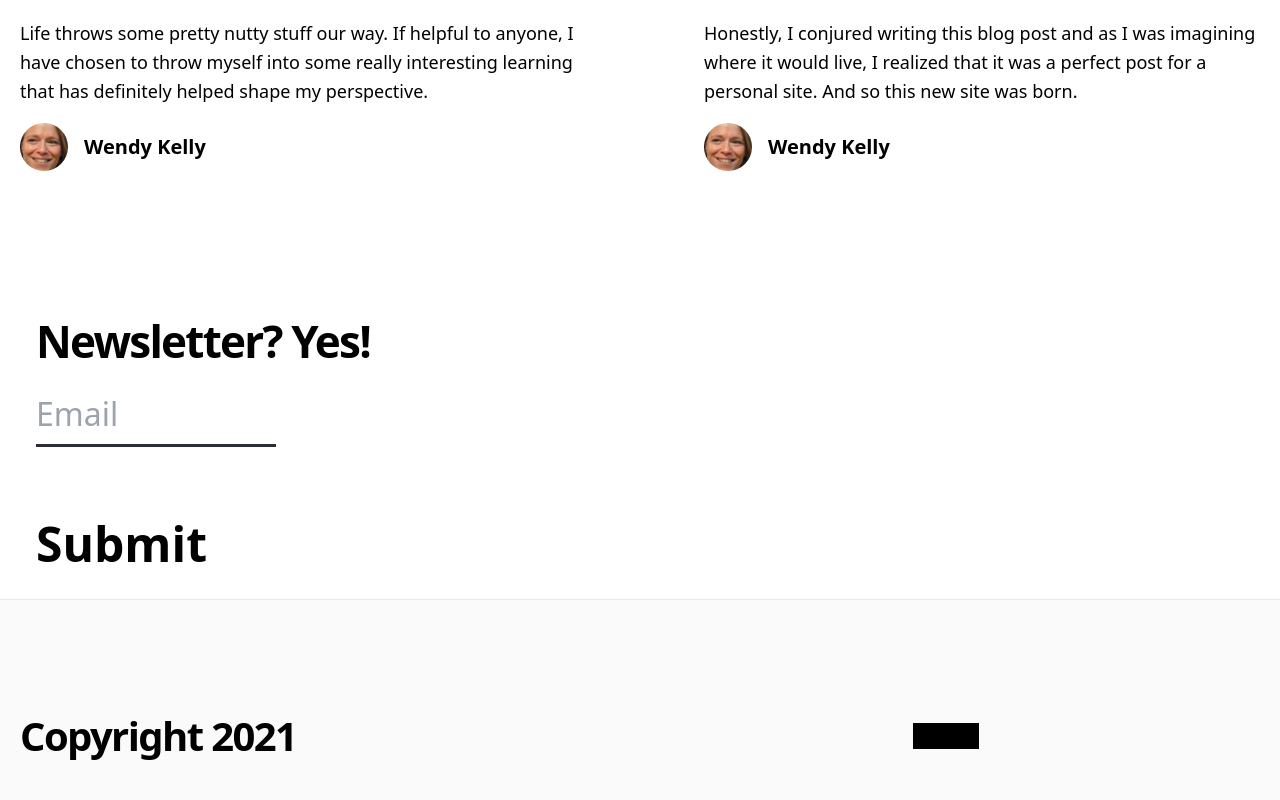
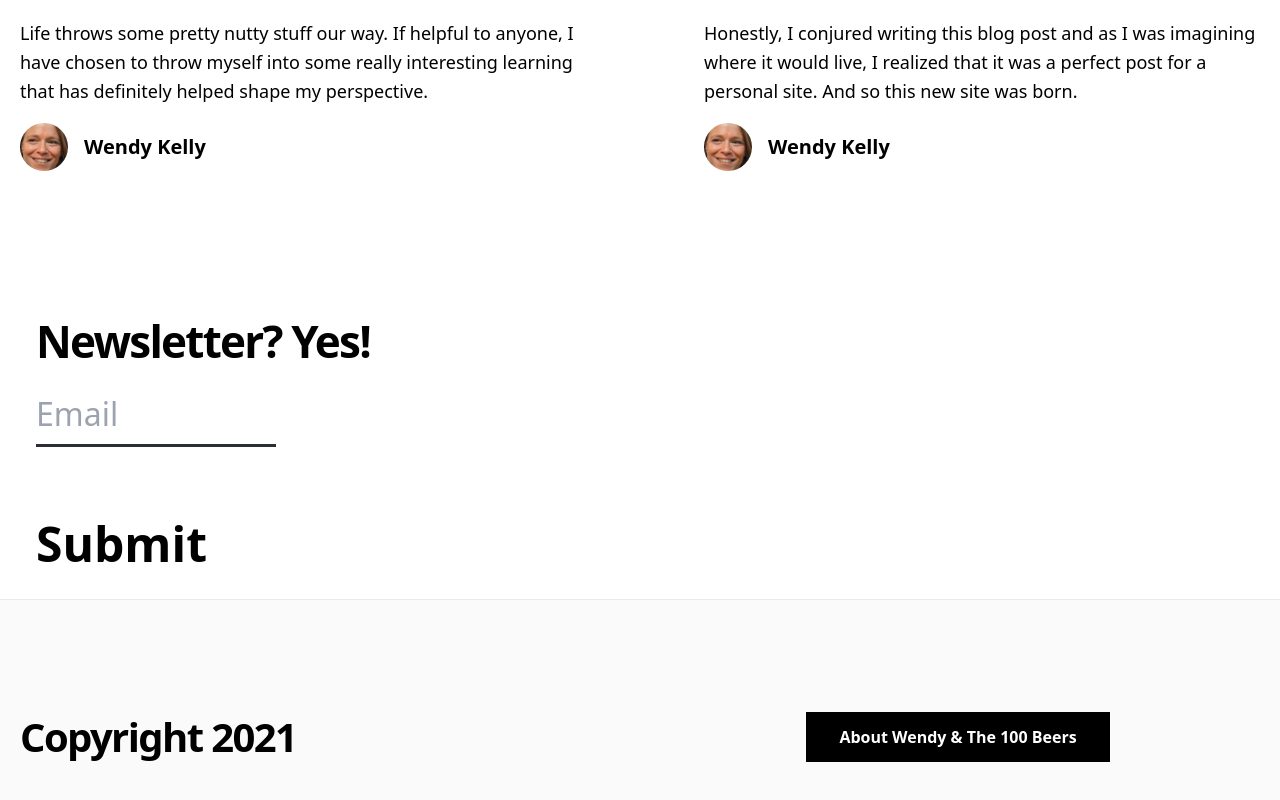
Before and after one commit to WendyKKelly/WendyKK, a Next.js app: page / in a window 1280 px wide. Shown: the part 1770-2570 px from the top of the page. Built offline with nearby package versions, Linux system fonts and the light colour scheme.

Commit message:
about button

```diff
--- a/components/footer.js
+++ b/components/footer.js
@@ -11,17 +11,12 @@ export default function Footer() {
           </h3>
           <div className="flex flex-col lg:flex-row justify-center items-center lg:pl-4 lg:w-1/2">
             <a
-              href="https://nextjs.org/docs/basic-features/pages"
-              className="mx-3 bg-black hover:bg-white hover:text-black border border-black text-white font-bold py-3 px-12 lg:px-8 duration-200 transition-colors mb-6 lg:mb-0"
-            >
+              href="/about"
+              className="mx-3 bg-black hover:bg-yellow hover:text-black border border-black text-white font-bold py-3 px-12 lg:px-8 duration-200 transition-colors mb-6 lg:mb-0"
+            >About Wendy & The 100 Beers
 
             </a>
-            <a
-              href={`https://github.com/wendykkelly/g${EXAMPLE_PATH}`}
-              className="mx-3 font-bold hover:underline"
-            >
 
-            </a>
           </div>
         </div>
       </Container>
--- a/components/header.js
+++ b/components/header.js
@@ -4,7 +4,7 @@ export default function Header() {
   return (
     <h2 className="text-2xl md:text-4xl font-bold tracking-tight md:tracking-tighter leading-tight mb-20 mt-8">
       <Link href="/">
-        <a className="hover:underline">Wendy</a>
+        <a className="hover:bg-yellow">Wendy</a>
       </Link>
       .
     </h2>
```
